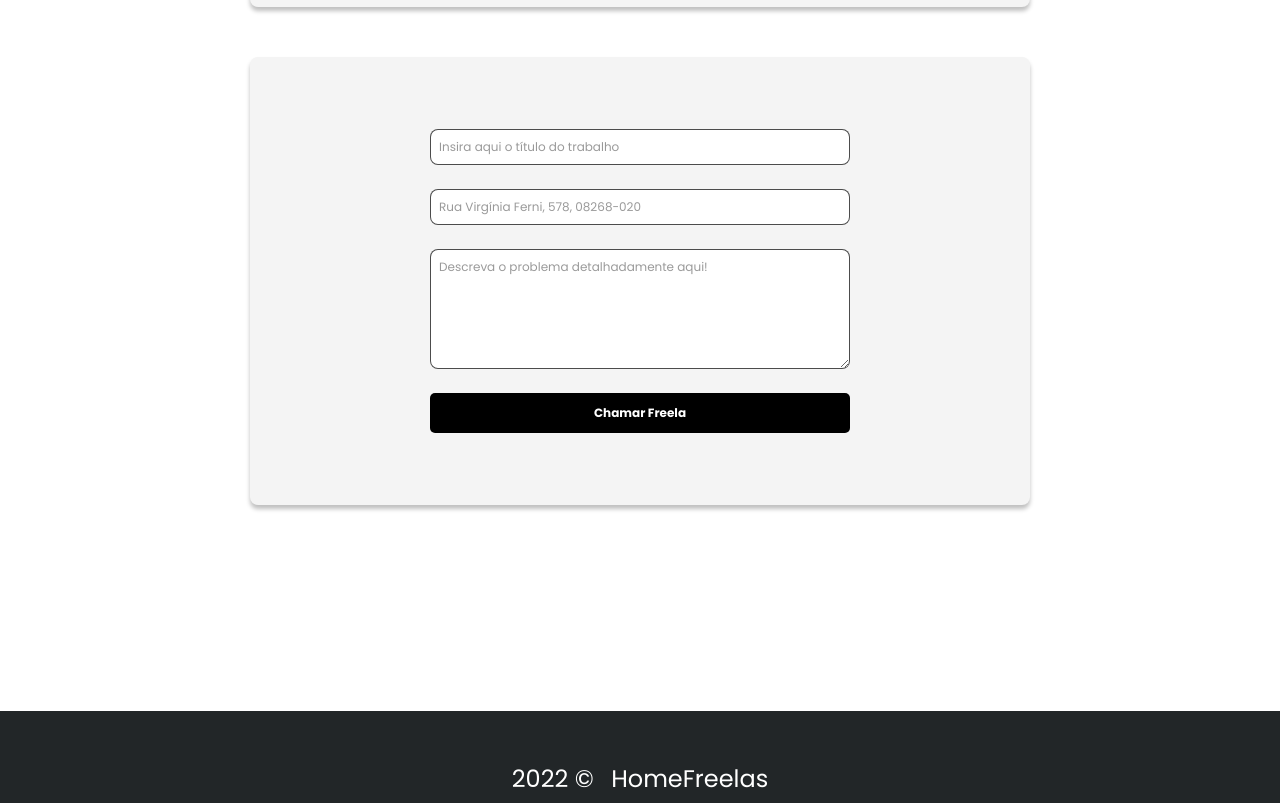
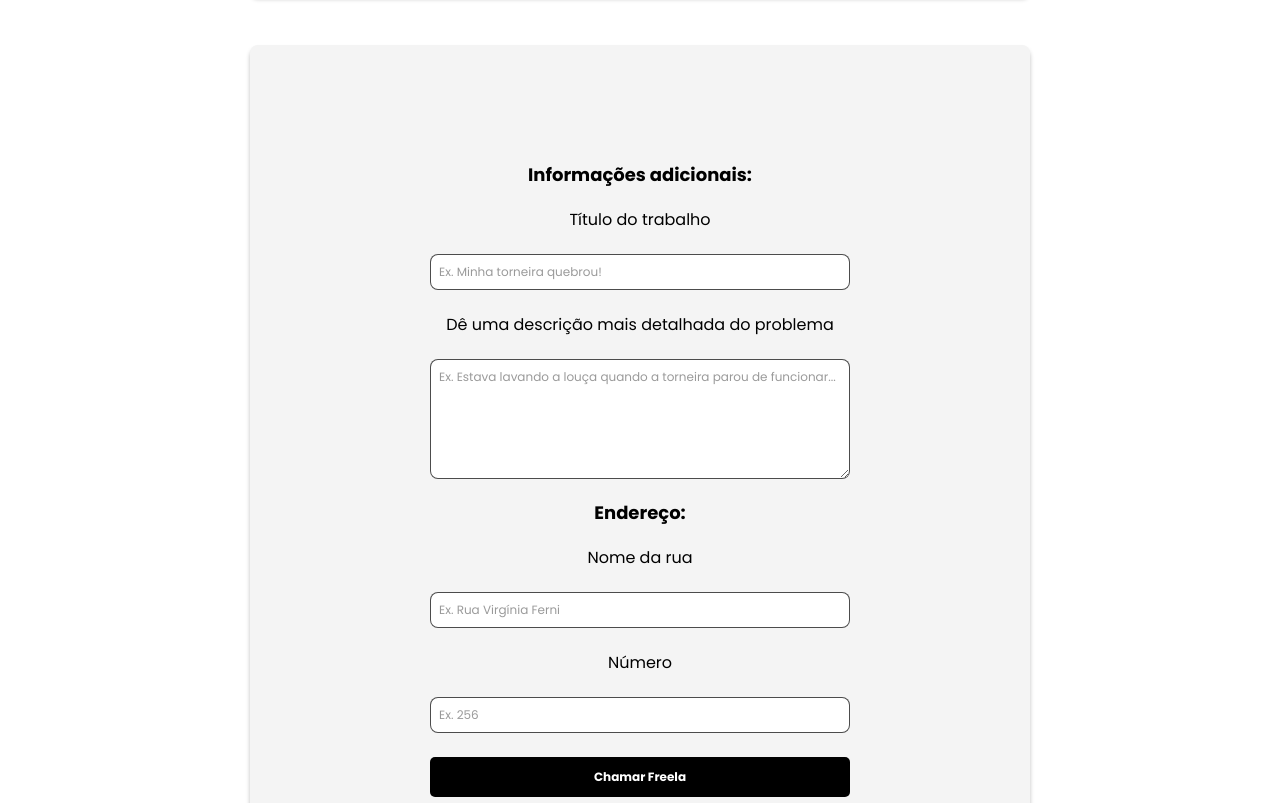
Before and after one commit to HomeFreelasOficial/lp, a React (Vite) app: page /cliente/pedir-servico in a window 1280 px wide. Shown: the part 557-1360 px from the top of the page. Built offline with nearby package versions, Linux system fonts and the light colour scheme.

Commit message:
feat: client job creating screen completed

```diff
--- a/src/components/Client/client-call-service/Botao/BotaoConfirma.tsx
+++ b/src/components/Client/client-call-service/Botao/BotaoConfirma.tsx
@@ -6,6 +6,7 @@ interface IBotao {
   text: string,
   clicado?: boolean,
   onClick?: React.MouseEventHandler<HTMLButtonElement>
+  type: 'submit'
 }
 
 export function ButtonConfirm(props: IBotao){
@@ -46,6 +47,6 @@ export function ButtonConfirm(props: IBotao){
    `
 
    return (
-    <NovoBotao onClick={props.onClick}>{props.text}</NovoBotao>
+    <NovoBotao type={props.type} onClick={props.onClick}>{props.text}</NovoBotao>
    )
 }
--- a/src/components/Client/client-call-service/index.tsx
+++ b/src/components/Client/client-call-service/index.tsx
@@ -1,5 +1,5 @@
 import { useState } from "react";
-import { TextoBold } from "../client-home/Body/styles";
+import { Texto, TextoBold } from "../client-home/Body/styles";
 import { HeaderCadastro } from "../../signin/Header/Header";
 import { Footer } from "../../Footer";
 import BotaoServicos from "./Botao";
@@ -7,6 +7,7 @@ import { ButtonConfirm } from "./Botao/BotaoConfirma";
 import { BodyOrganizer, Wrapper, CardBotao, Card, DescriptionForm, InputTitle, Description } from "./styles";
 import axios from "axios";
 import { redirect } from "react-router-dom";
+import getGeolocationByAddress from "../../../gateways/geolocationGateway";
 
 
 
@@ -21,16 +22,24 @@ export default function ClientCallService() {
    const [info, setInfo] = useState({
     title: "",
     description: "",
-    adress: ""
+    address: "",
+    number: ""
    })
 
-   function sendData(){
+   function sendData(e : React.MouseEvent<HTMLButtonElement, MouseEvent>){
+
+    e.preventDefault()
+
+    let geolocation = getGeolocationByAddress(info.address, +info.number)
+
+    console.log(geolocation)
+
     axios.post('https://api.homefreelas.com.br/jobs', {
       title: info.title,
       description: info.description,
       clientId: 1,
       type: typeOfService,
-
+      geolocation: geolocation
     })
     .then(function (response) {
       console.log(response)
@@ -74,11 +83,21 @@ export default function ClientCallService() {
     </CardBotao>
     <Card>
       <DescriptionForm>
-      <InputTitle placeholder="Insira aqui o título do trabalho" value={info.title} onChange={(e) => { setInfo({...info, title: e.target.value})}}/>
-      <InputTitle placeholder="Rua Virgínia Ferni, 578, 08268-020" value={info.title} onChange={(e) => {setInfo({...info, adress: e.target.value})}}/>
-      <Description placeholder="Descreva o problema detalhadamente aqui!" value={info.description} onChange={(e) => { setInfo({...info, description: e.target.value})}}>
+         <TextoBold>Informações adicionais:</TextoBold>
+
+      <Texto>Título do trabalho</Texto>
+      <InputTitle placeholder="Ex. Minha torneira quebrou!" value={info.title} onChange={(e) => { setInfo({...info, title: e.target.value})}}/>
+      <Texto>Dê uma descrição mais detalhada do problema</Texto>
+      <Description placeholder="Ex. Estava lavando a louça quando a torneira parou de funcionar..." value={info.description} onChange={(e) => { setInfo({...info, description: e.target.value})}}>
       </Description>
-      <ButtonConfirm text="Chamar Freela" clicado={false} componentColor="black" componentWidth="20em" onClick={() => sendData()}/>
+      <TextoBold>Endereço:</TextoBold>
+      <Texto>Nome da rua</Texto>
+      <InputTitle placeholder="Ex. Rua Virgínia Ferni" value={info.address} onChange={(e) => {setInfo({...info, address: e.target.value})}}/>
+
+      <Texto>Número</Texto>
+      <InputTitle placeholder="Ex. 256" value={info.number} onChange={(e) => {setInfo({...info, number: e.target.value})}}/>
+
+      <ButtonConfirm type='submit' text="Chamar Freela" clicado={false} componentColor="black" componentWidth="20em" onClick={(e) => sendData(e)}/>
       </DescriptionForm>
     </Card>
     </BodyOrganizer>
--- a/src/components/Client/client-call-service/styles.ts
+++ b/src/components/Client/client-call-service/styles.ts
@@ -13,7 +13,7 @@ flex-direction: column;
 gap: 5em;
 align-items: center;
 justify-content: center;
-padding-block: 60em;
+padding-block: 80em;
 height: 100vh;
 `
 export const CardBotao = styled.div`
@@ -43,12 +43,11 @@ border-radius: 8px;
 `
 export const Card = styled.div`
 display: flex;
-flex-grow: 3;
 flex-direction: column;
 justify-content: space-around;
-padding: 6em;
+padding: 10em;
 width: 65em;
-height: 55em;
+height: 105em;
 background-color: #F4F4F4;
 box-shadow: 0px 4px 4px rgba(0, 0, 0, 0.25);
 border-radius: 8px;
--- /dev/null
+++ b/src/gateways/geolocationGateway.ts
@@ -0,0 +1,23 @@
+import axios from "axios";
+
+export default async function getGeolocationByAddress(streetName: string, addressNumber: number){
+
+    let number = addressNumber+''
+    let street = streetName.replace(/''/g, '+')
+
+
+    const geolocation = await axios.post('https://geocode.maps.co/search?q=' + street + '+' + number)
+    .then((res) => {
+
+        const geolocation =  {
+         lat : res.data[1].lat,
+         lon : res.data[1].lon
+        }
+
+         console.log(res, number, street, geolocation)
+
+         return geolocation
+    })
+
+    return geolocation
+}
```
